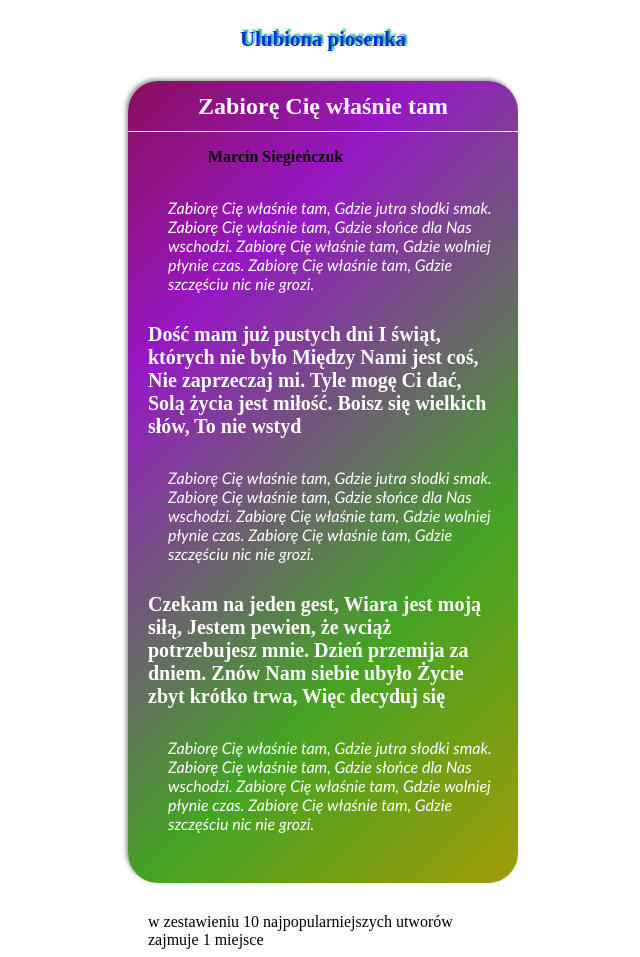
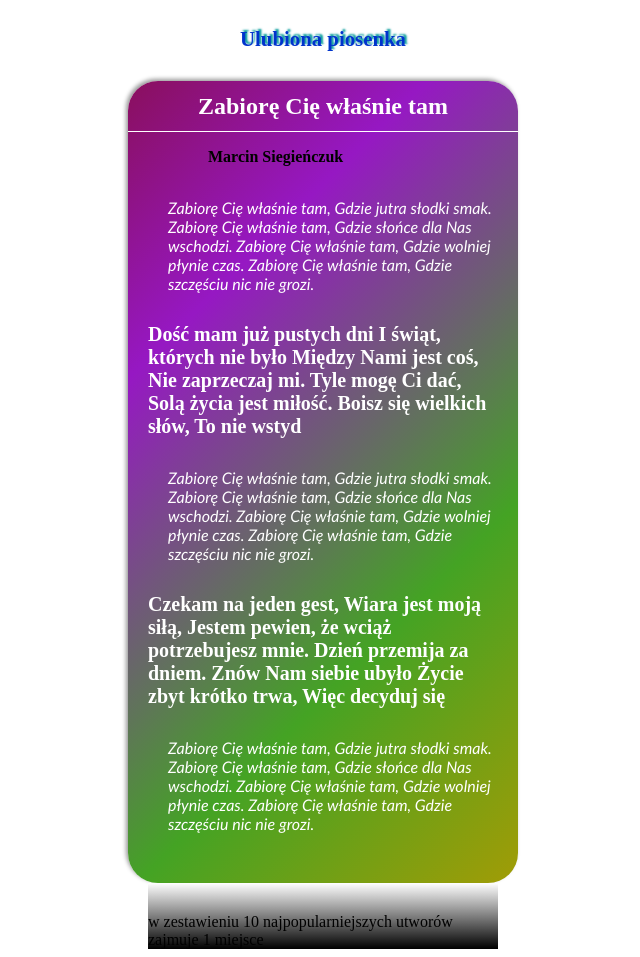
Before and after one commit to KrzysKolo/piosenka, a website: page index.html in a window 1280 px wide. Shown: the whole page, without its empty margins (317-957 px from the left). Drawn offline with Linux system fonts and the light colour scheme.

Commit message:
gradient-prwfix zmiana ustawien

```diff
--- a/sass/style.css
+++ b/sass/style.css
@@ -49,3 +49,6 @@ footer {
 	font-weight: bold;
 	text-shadow: #099 2px -2px 2px;
 }
+.gradient-prefix {
+	background: linear-gradient(to bottom, white, black);
+}
```
